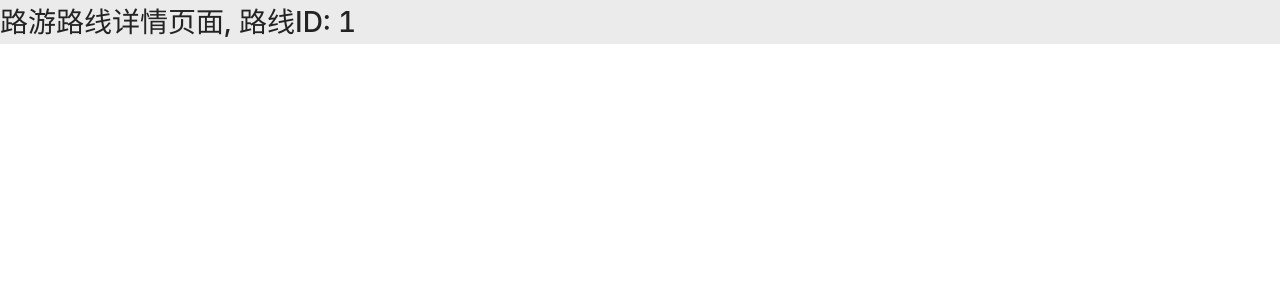
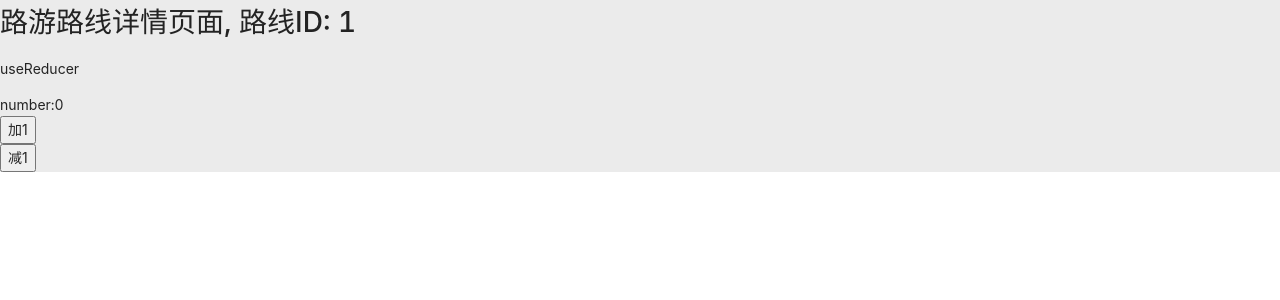
Before and after one commit to wangnanping/ts-width-react, a React (Create React App) app: page /detail/1 in a window 1280 px wide. Shown: the top 300 px of the page. Built offline with nearby package versions, Linux system fonts and the light colour scheme.

Commit message:
使用useReducer 处理复用逻辑

```diff
--- a/src/pages/detail/DetailPage.tsx
+++ b/src/pages/detail/DetailPage.tsx
@@ -1,15 +1,41 @@
-import React from "react";
-import { RouteComponentProps } from "react-router-dom";
-
+import React, { useState, useReducer } from 'react'
+import { RouteComponentProps } from 'react-router-dom'
+import { hanleUseReducer } from './reducer'
 interface MatchParams {
-  touristRouteId: string;
+  touristRouteId: string
 }
 
-export const DetailPage: React.FC<RouteComponentProps<MatchParams>> = (
-  props
-) => {
-//   console.log(props.history);
-//   console.log(props.location);
-//   console.log(props.match);
-  return <h1>路游路线详情页面, 路线ID: {props.match.params.touristRouteId}</h1>;
-};
+const nums = { nums: 0 }
+
+export const DetailPage: React.FC<RouteComponentProps<MatchParams>> = props => {
+  //   console.log(props.history);
+  //   console.log(props.location);
+  //   console.log(props.match);
+  const [state, dispatch] = useReducer(hanleUseReducer, nums)
+  const num = state.nums
+  return (
+    <div>
+      <h1>路游路线详情页面, 路线ID: {props.match.params.touristRouteId}</h1>
+      <p>useReducer</p>
+      number:{num}
+      <div>
+        <button
+          onClick={() => {
+            dispatch({ type: 'add' })
+          }}
+        >
+          加1
+        </button>
+      </div>
+      <div>
+        <button
+          onClick={() => {
+            dispatch({ type: 'reduce' })
+          }}
+        >
+          减1
+        </button>
+      </div>
+    </div>
+  )
+}
--- /dev/null
+++ b/src/pages/detail/reducer.ts
@@ -0,0 +1,12 @@
+// useReducer 单个组件中对参数使用进行抽离，方便方法复用管理
+export const hanleUseReducer = (state, action) => {
+    switch (action.type) {
+      case 'add':
+        console.log(state);
+        return { ...state, nums: state.nums + 1 }
+      case 'reduce':
+        return { ...state, nums: state.nums - 1 }
+      default:
+        return state
+    }
+  }
```
Also changed, not shown: 1 other file (tests, documents, lock files or other folders).
